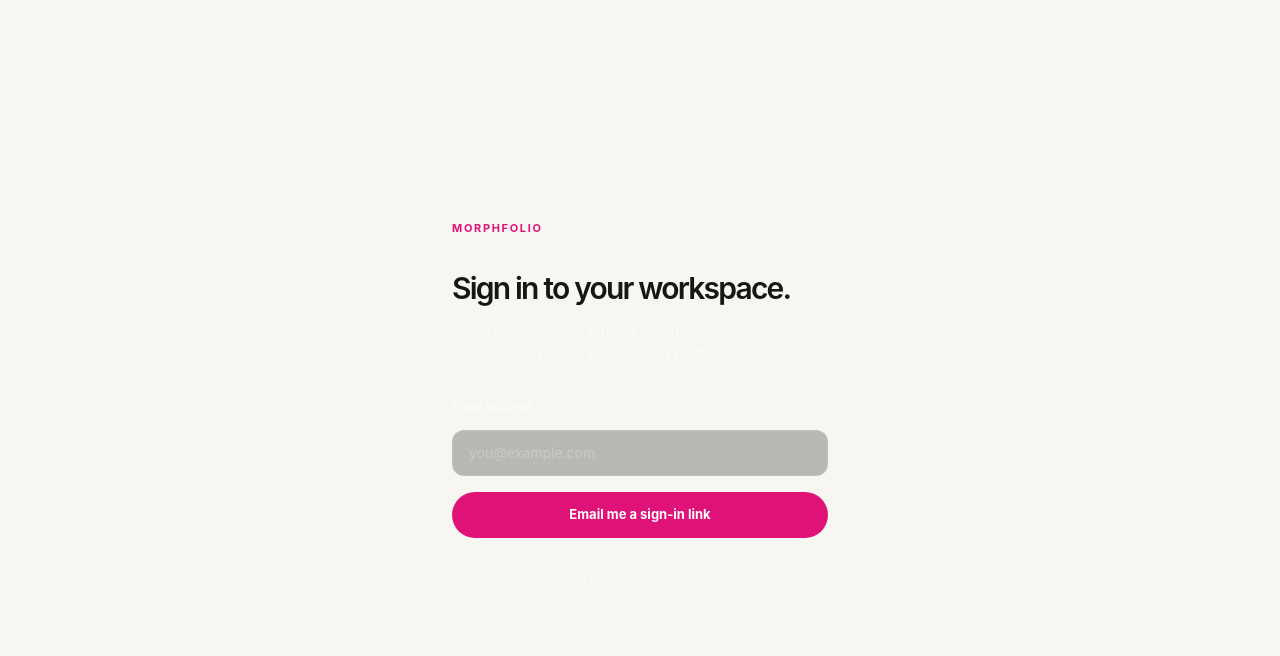
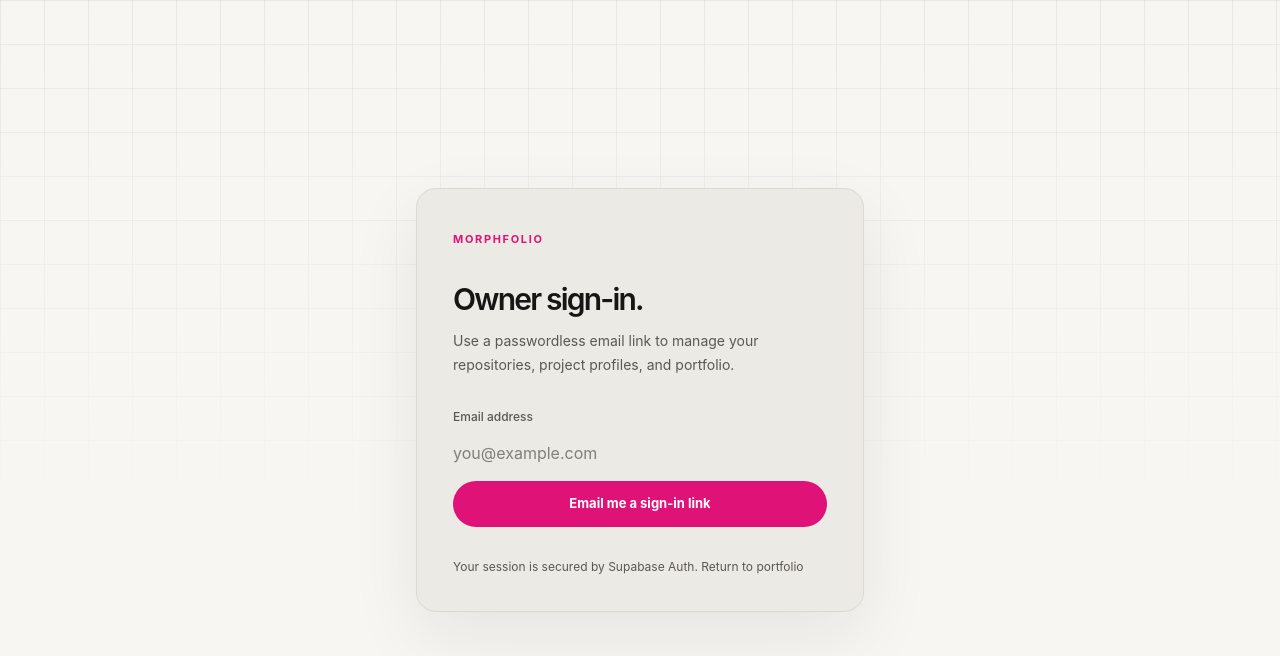
Before and after one commit to victorikaraoha23/morphfolio, a Next.js app: page /login in a window 1280 px wide. Shown: the top 656 px of the page. Built offline with nearby package versions, Linux system fonts and the light colour scheme.

Commit message:
style: align owner login with MorphFolio design system

```diff
--- a/src/app/login/page.tsx
+++ b/src/app/login/page.tsx
@@ -41,17 +41,17 @@ export default function LoginPage() {
   }
 
   return (
-    <main className="relative flex min-h-screen items-center justify-center overflow-hidden px-4 py-16">
-      <div className="grid-bg pointer-events-none absolute inset-x-0 top-0 h-[600px]" />
-      <section className="panel relative z-10 w-full max-w-md p-7 sm:p-9">
+    <main className="relative flex min-h-screen items-center justify-center overflow-hidden bg-background px-4 py-16">
+      <div className="hero-grid pointer-events-none absolute inset-x-0 top-0 h-[600px]" />
+      <section className="surface-card relative z-10 w-full max-w-md p-7 sm:p-9">
         <Link href="/" className="eyebrow">MorphFolio</Link>
-        <h1 className="mt-8 text-3xl font-semibold tracking-[-.06em]">Sign in to your workspace.</h1>
-        <p className="mt-3 text-sm leading-6 text-white/45">
+        <h1 className="mt-8 text-3xl font-semibold tracking-[-.06em]">Owner sign-in.</h1>
+        <p className="mt-3 text-sm leading-6 text-muted">
           Use a passwordless email link to manage your repositories, project profiles, and portfolio.
         </p>
 
         <form onSubmit={handleSubmit} className="mt-8 space-y-4">
-          <label htmlFor="email" className="block text-xs font-medium text-white/65">Email address</label>
+          <label htmlFor="email" className="block text-xs font-medium text-muted">Email address</label>
           <input
             id="email"
             name="email"
@@ -61,18 +61,18 @@ export default function LoginPage() {
             value={email}
             onChange={(event) => setEmail(event.target.value)}
             placeholder="you@example.com"
-            className="w-full rounded-xl border border-white/10 bg-black/25 px-4 py-3 text-sm text-white outline-none transition placeholder:text-white/25 focus:border-lime-300/50"
+            className="form-input"
           />
           <button type="submit" disabled={isSending} className="primary-button w-full disabled:cursor-not-allowed disabled:opacity-60">
             {isSending ? "Sending link..." : "Email me a sign-in link"}
           </button>
         </form>
 
-        {message ? <p role="status" className="mt-5 rounded-xl border border-lime-300/20 bg-lime-300/[.06] p-3 text-sm text-lime-100">{message}</p> : null}
-        {error ? <p role="alert" className="mt-5 rounded-xl border border-red-300/20 bg-red-300/[.06] p-3 text-sm text-red-100">{error}</p> : null}
+        {message ? <p role="status" className="mt-5 rounded-xl border notice-success">{message}</p> : null}
+        {error ? <p role="alert" className="mt-5 rounded-xl border notice-error">{error}</p> : null}
 
-        <p className="mt-8 text-xs text-white/35">
-          Your session is secured by Supabase Auth. <Link href="/" className="text-white/65 hover:text-lime-200">Return to portfolio</Link>
+        <p className="mt-8 text-xs text-muted">
+          Your session is secured by Supabase Auth. <Link href="/" className="text-white/65 hover:text-brand">Return to portfolio</Link>
         </p>
       </section>
     </main>
```
